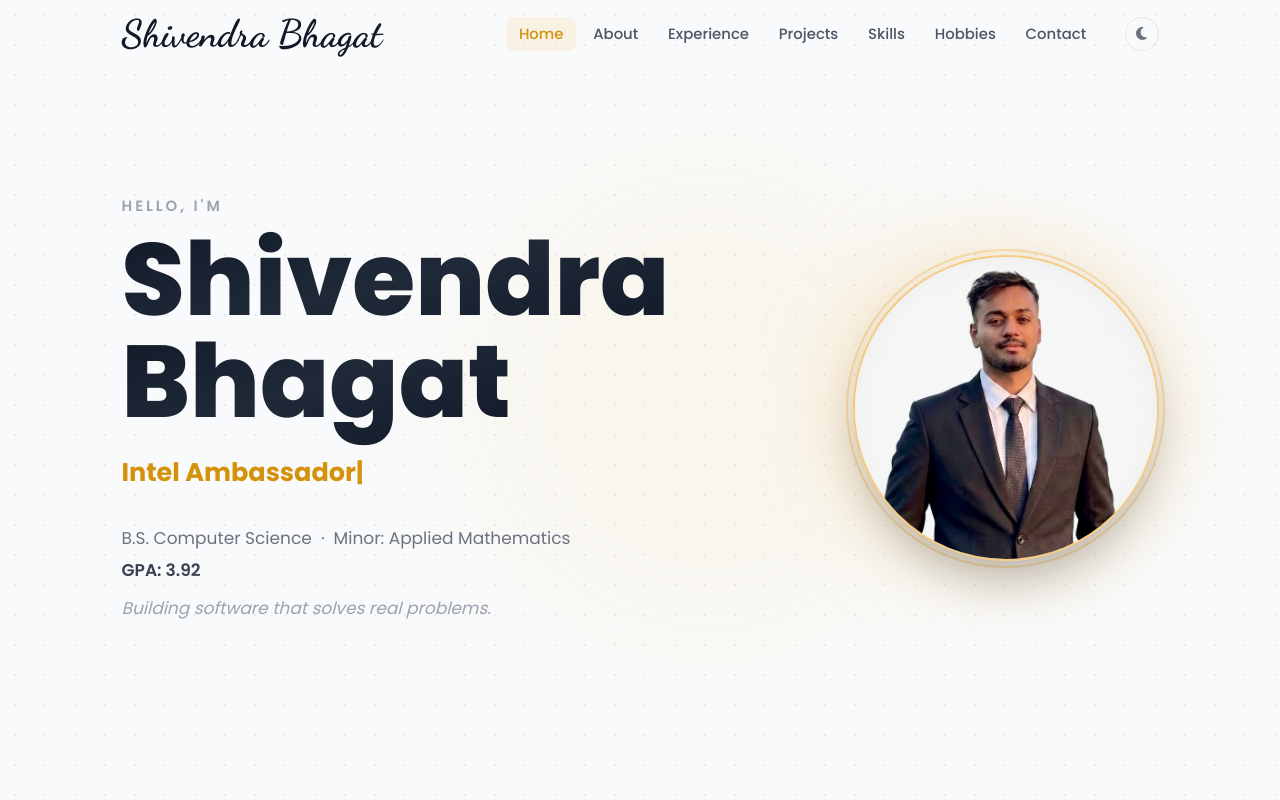
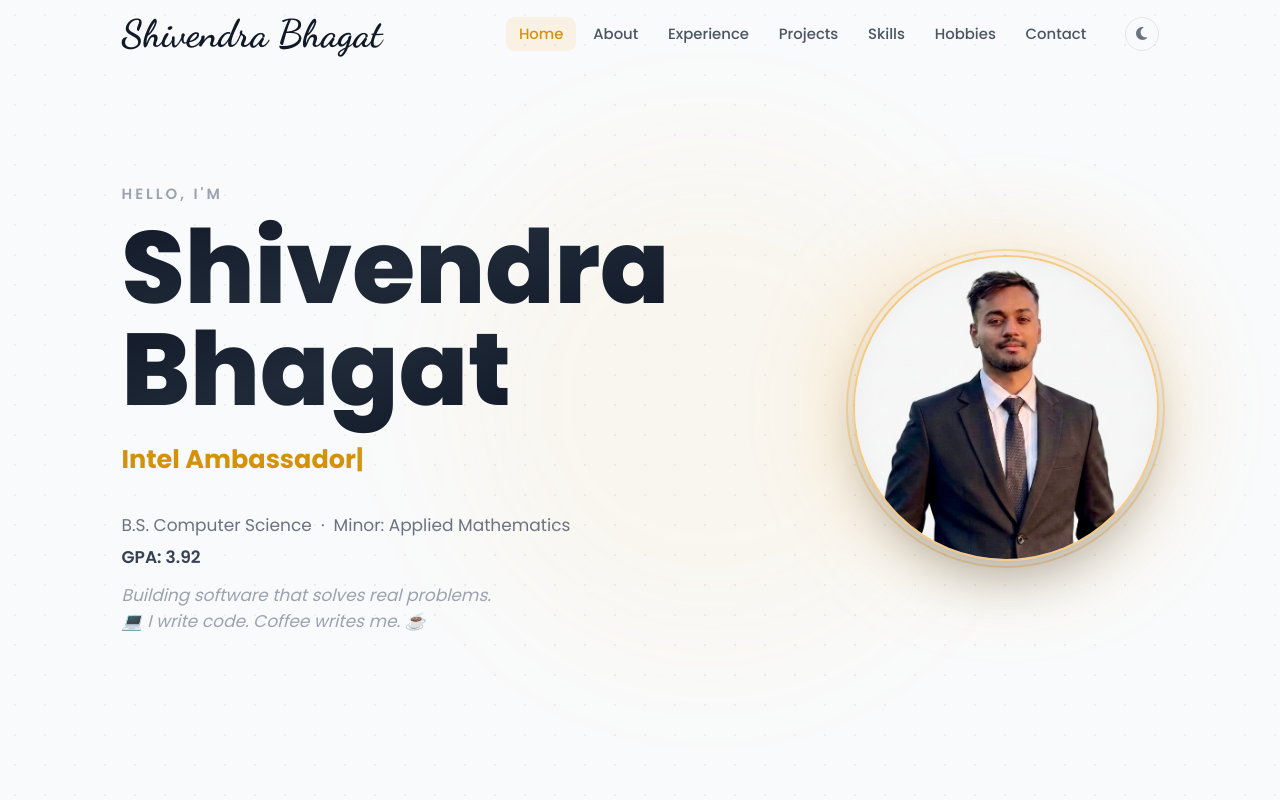
Before and after one commit to sh1vendra/my_portfolio, a React (Vite) app: page / in a window 1280 px wide. Shown: the top 800 px of the page. Built offline with nearby package versions, Linux system fonts and the light colour scheme; some icons are missing.

Commit message:
add fun tagline to hero section

```diff
--- a/src/components/Hero.tsx
+++ b/src/components/Hero.tsx
@@ -91,6 +91,13 @@ export default function Hero() {
             >
               Building software that solves real problems.
             </motion.p>
+
+            <motion.p
+              variants={item}
+              className="text-base italic text-gray-400 dark:text-white/30"
+            >
+              💻 I write code. Coffee writes me. ☕
+            </motion.p>
           </motion.div>
 
           {/* Portrait */}
```
